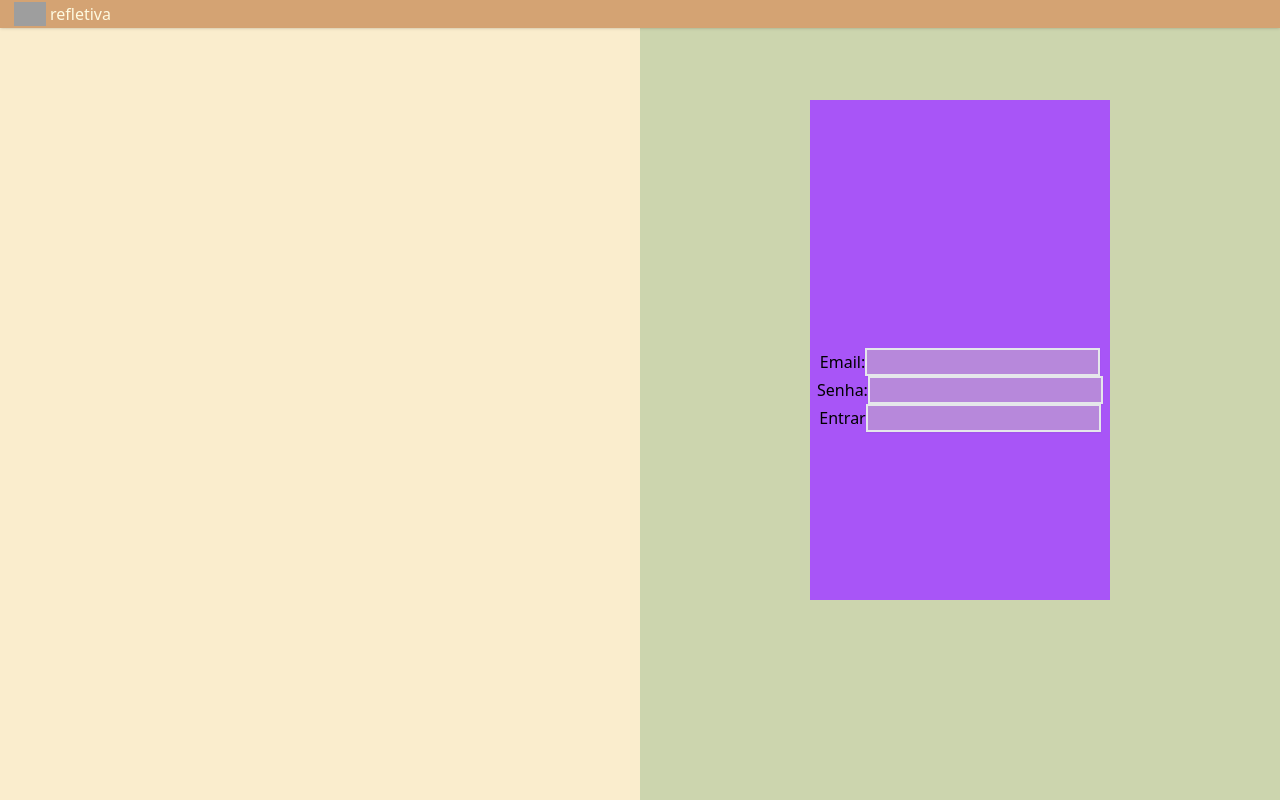
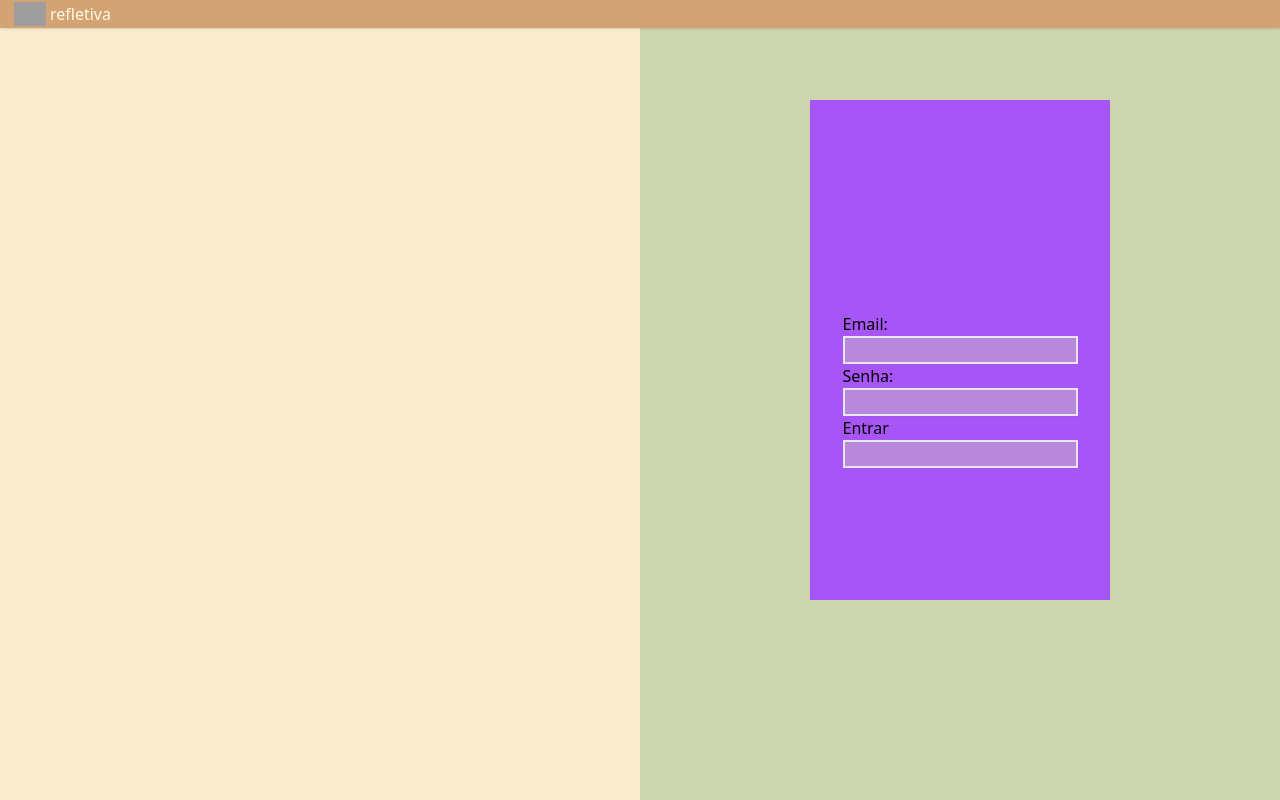
Before and after one commit to herzogcassia/projeto-pessoal, a Next.js app in the folder news-letter/my-project/: page /login in a window 1280 px wide. Built offline with nearby package versions, Linux system fonts and the light colour scheme; grey boxes are pictures that could not be loaded.

Commit message:
login em andamento

```diff
--- a/news-letter/my-project/src/components/Input/index.tsx
+++ b/news-letter/my-project/src/components/Input/index.tsx
@@ -5,21 +5,28 @@ export const Input = () => {
         <div className="pt-[80px] mt-[100px]  bg-purple-500 h-[500px] flex flex-col w-[300px] items-center justify-center">
             <form className='flex flex-col w-[300px] items-center justify-center'>
                 <div className=''>
-                    <label>
-                        Email:
+                    <div className=''>
+                        <p>
+                            Email:
+                        </p>
                         <input className='border-2 shadow-sm bg-abacate/40' />
-                    </label>
+                    </div>
                 </div>
                 <div>
-                    <label>
-                        Senha:
+                    <div>
+                        <p>
+                            Senha:
+                        </p>
                         <input className='border-2 shadow-sm bg-abacate/40' />
-                    </label>
-                </div> <div>
-                    <label>
-                        Entrar
+                    </div>
+                </div>
+                <div>
+                    <div>
+                        <p>
+                            Entrar
+                        </p>
                         <input className='border-2 shadow-sm bg-abacate/40' />
-                    </label>
+                    </div>
                 </div>
             </form>
         </div>
```
